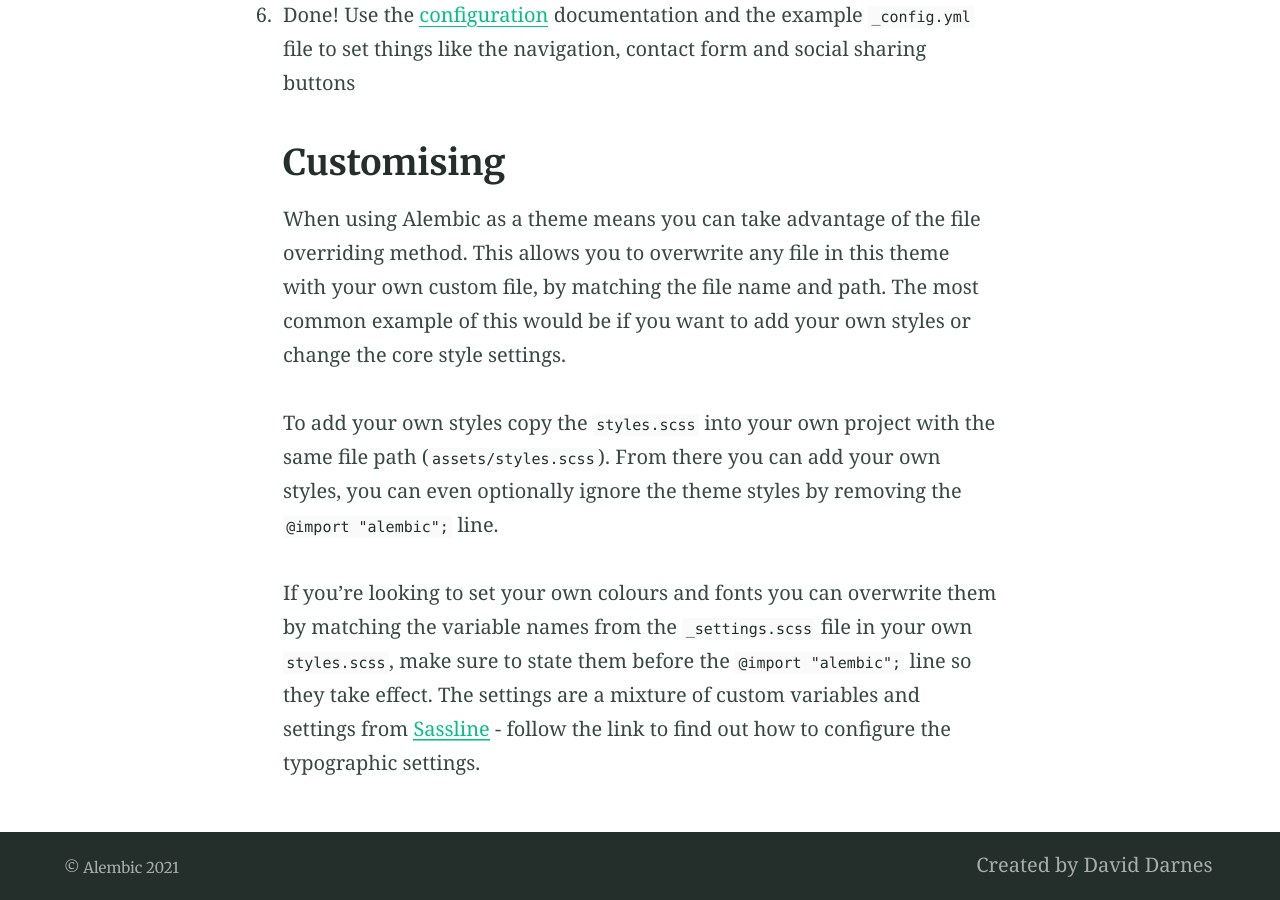
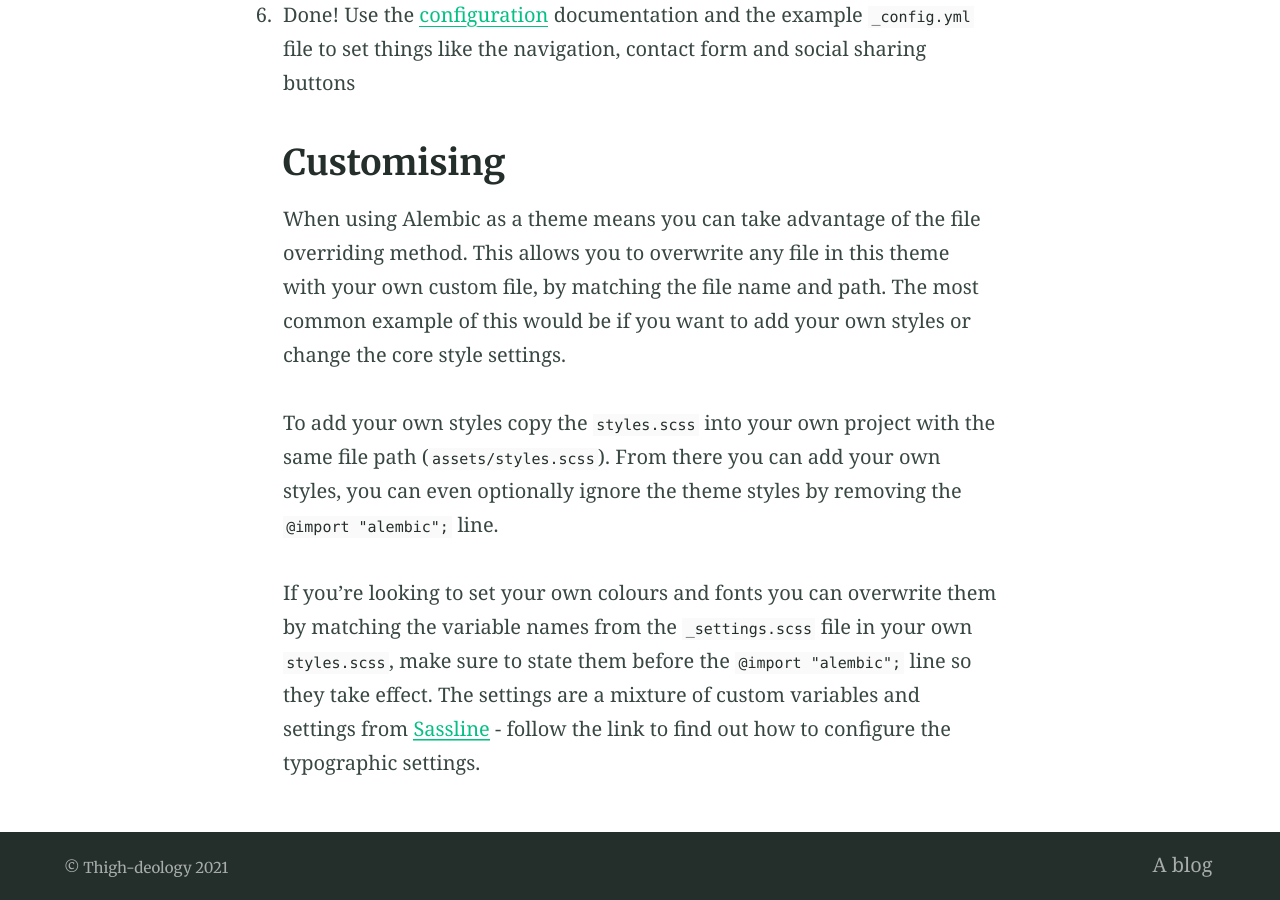
Before and after one commit to jessrafferty/blog, a Jekyll site: the page built from index.md, in a window 1280 px wide and 900 px high, scrolled down 4872 px. Built offline with Jekyll 4.4.1, drawn with Linux system fonts in a browser that asks for light colours.

Commit message:
Update _config.yml

```diff
--- a/_config.yml
+++ b/_config.yml
@@ -39,10 +39,10 @@ paginate: 2 # jekyll-paginate > items per page
 paginate_path: blog/page:num # jekyll-paginate > blog page
 jekyll-mentions: https://twitter.com # jekyll-mentions > service used when @replying
 twitter:
-  username: DavidDarnes # jekyll-seo-tag > Owners twitter username
-author: DavidDarnes # jekyll-seo-tag > default author
+  username: PhilautiaXO # jekyll-seo-tag > Owners twitter username
+author: JessicaRafferty # jekyll-seo-tag > default author
 social: # jekyll-seo-tag > social overrides
-  name: David Darnes # jekyll-seo-tag > real name
+  name: Jessica Rafferty # jekyll-seo-tag > real name
   links:  # jekyll-seo-tag > social aliases (sameAs)
     - https://twitter.com/DavidDarnes
     - https://www.facebook.com/daviddarnes
@@ -93,13 +93,13 @@ defaults:
 # 7. Site settings
 encoding: utf-8 # Make sure the encoding is right
 lang: en-GB # Set the site language
-title: "Alembic" # Site name or title, also used in jekyll-seo-tag
+title: "Thigh-deology" # Site name or title, also used in jekyll-seo-tag
 logo: "/assets/logos/logo.svg" # Site logo, also used in jekyll-seo-tag
-description: "Alembic is a starting point for Jekyll projects. Rather than starting from scratch, this boilerplate is designed to get the ball rolling immediately" # Site description and default description, also used in jekyll-seo-tag
-url: "https://alembic.darn.es" # Site url, also used in jekyll-seo-tag
+description: "Not a meth lab" # Site description and default description, also used in jekyll-seo-tag
+url: "https://blog.itsjess.mes" # Site url, also used in jekyll-seo-tag
 baseurl: ""
-repo: "https://github.com/daviddarnes/alembic"
-email: "me@daviddarnes.com"
+repo: "https://github.com/jessicarafferty03/blog"
+email: "jessrafferty@gmail.com"
 # disqus: "alembic-1" # Blog post comments, uncomment the option and set the site ID from your Disqus account
 # google_analytics: ''
 # google_analytics_anonymize_ip: ''
@@ -129,18 +129,16 @@ navigation_header:
   url: /categories/
 - title: Search
   url: /search/
-- title: Fork Alembic
-  url: https://github.com/daviddarnes/alembic
 
 navigation_footer:
-- title: Created by David Darnes
-  url: https://darn.es
+- title: A blog
+  url: https://itsjess.me
 
 social_links: # Appears in sidebar. Set the urls then uncomment and comment out as desired
-  Twitter: https://twitter.com/DavidDarnes
-  LinkedIn: https://www.linkedin.com/in/daviddarnes
-  GitHub: https://github.com/daviddarnes
-  link: https://darn.es
+  Twitter: https://twitter.com/PhilautiaXO
+  #LinkedIn: https://www.linkedin.com/in/daviddarnes
+  #GitHub: https://github.com/daviddarnes
+  link: https://itsjess.me
   RSS: /feed.xml
 
 sharing_links: # Appear at the bottom of single blog posts, add as desired. The value can be 'true' or the desired button colour
```
